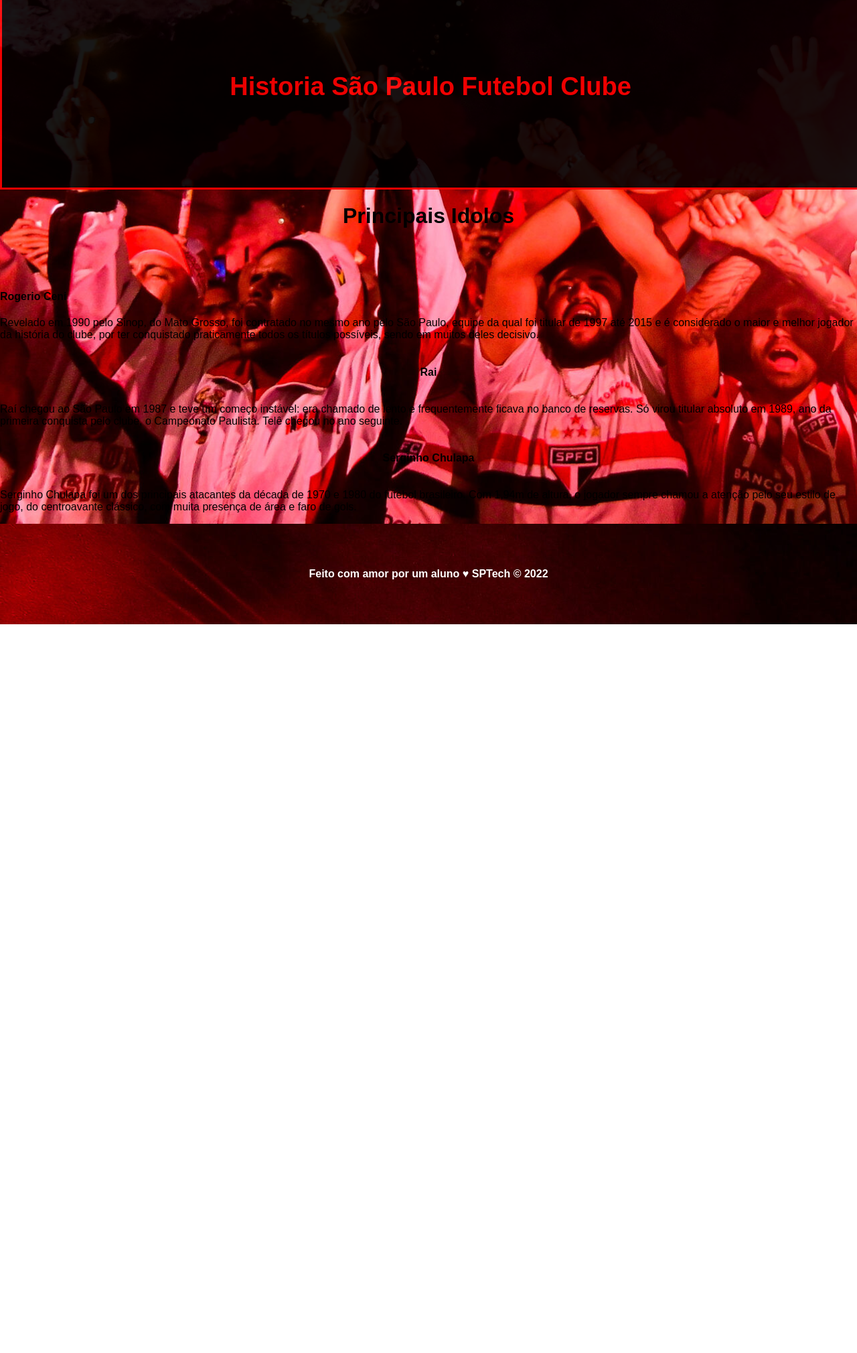
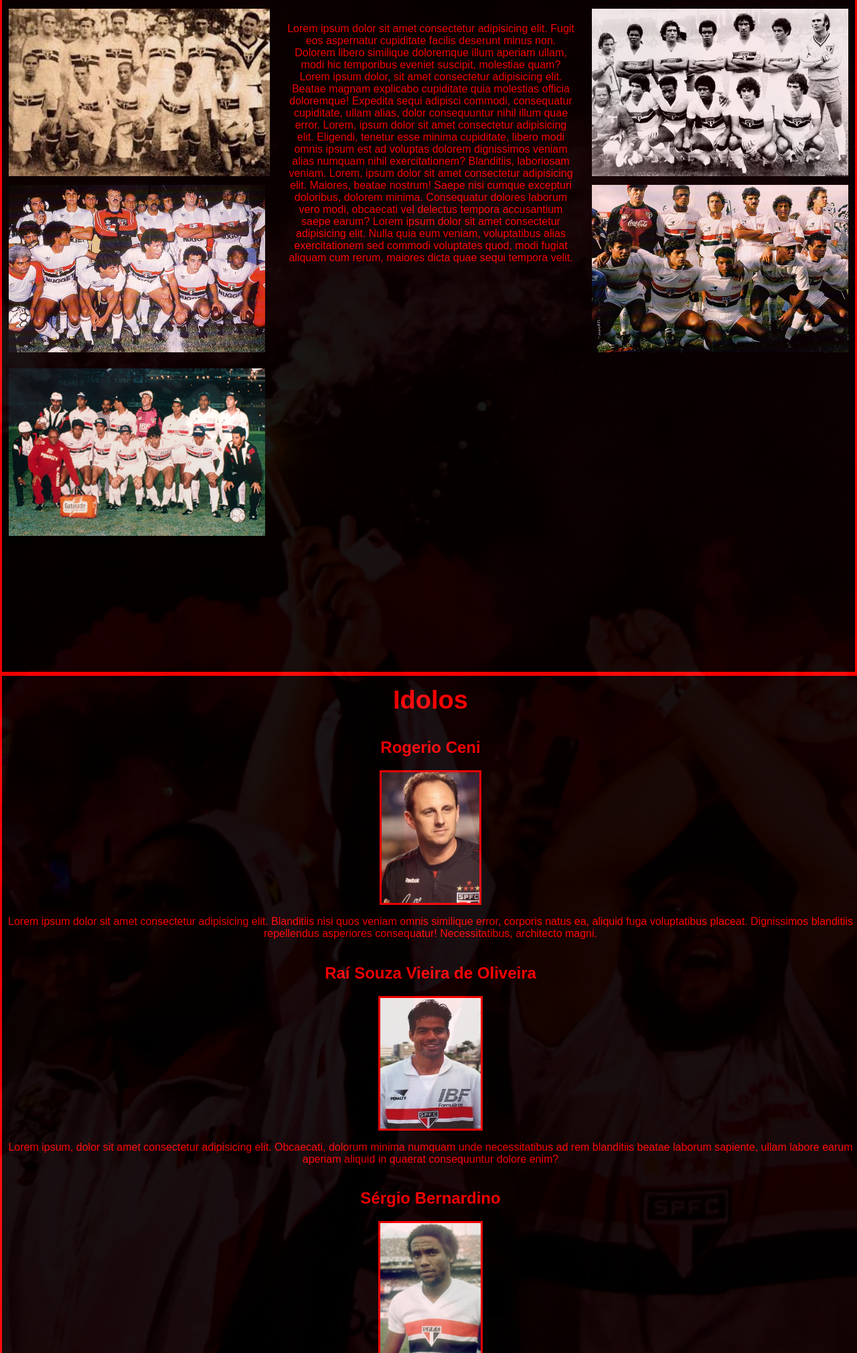
Before and after one commit to WashingtonFarias/ProjetoIndividual, a website: page web-data-viz/site/public/Quem-somos-nós.html in a window 1280 px wide. Shown: the part 780-2800 px from the top of the page at 67% size. Before the commit the page ends 1712 px from the top, so only its background shows below. Drawn offline with Linux system fonts and the light colour scheme.

Commit message:
Adicionado imagens a historia

```diff
--- a/web-data-viz/site/public/Quem-somos-nós.html
+++ b/web-data-viz/site/public/Quem-somos-nós.html
@@ -11,7 +11,8 @@
 
 <body>
     <!--Header-->
-    <div id="div_msg-carrosel"></div>
+
+
     <div class="header">
         <div class="container">
             <h1 class="titulo">São Paulo</h1>
@@ -22,7 +23,7 @@
                     </a>
                 </li>
                 <li>
-                    <a href="./Quem-somos-nós.html">Quem somos nós</a>
+                    <a href="./Quem-somos-nós.html">Historia</a>
                 </li>
                 <li>|</li>
                 <li class="agora">
@@ -34,6 +35,9 @@
             </ul>
         </div>
     </div>
+    <div>
+
+
         <div>
             <div class="banner">
                 <div class="carrossel">
@@ -75,7 +79,7 @@
                             <img src="assets/xb25QR.gif" alt="Gol do Rai, mundial">
                         </div>
                         <div class="slide">
-                        <img src="assets/spfc-são-paulo.gif "alt="Santo Paulo no meio da torcida">
+                            <img src="assets/spfc-são-paulo.gif " alt="Santo Paulo no meio da torcida">
                         </div>
                         <div class="slide">
                             <img src="assets/centesimo-gol-rc.gif" alt="Centesimo gol de Rogerio Ceni">
@@ -99,42 +103,101 @@
                 </div>
             </div>
 
+
             <div id="historia" class="containerHC">
-            <div class="historiaClube">
+                <div class="titulo">
                     <h1>Historia São Paulo Futebol Clube</h1>
-                <p></p>
+                </div>
+                <div class="conteudo">
+                    <div class="imgTime1">
+                        <img src="assets/download.jpeg" alt="">
+                    </div>
+                    <div class="imgTime2">
+                        <img src="assets/1986_brasileiro.jpg" alt="">
+                    </div>
+                    <div class="imgTime5">
+                        <img src="assets/1992_libertadores.jpg" alt="">
+                    </div>
+                    <p>Lorem ipsum dolor sit amet consectetur adipisicing elit. Fugit eos aspernatur cupiditate facilis
+                        deserunt
+                        minus non. Dolorem libero similique doloremque illum aperiam ullam, modi hic temporibus eveniet
+                        suscipit, molestiae quam? Lorem ipsum dolor, sit amet consectetur adipisicing elit. Beatae
+                        magnam
+                        explicabo cupiditate quia molestias officia doloremque! Expedita sequi adipisci commodi,
+                        consequatur
+                        cupiditate, ullam alias, dolor consequuntur nihil illum quae error. Lorem, ipsum dolor sit amet
+                        consectetur adipisicing elit. Eligendi, tenetur esse minima cupiditate, libero modi omnis ipsum
+                        est
+                        ad voluptas dolorem dignissimos veniam alias numquam nihil exercitationem? Blanditiis,
+                        laboriosam
+                        veniam. Lorem, ipsum dolor sit amet consectetur adipisicing elit. Maiores, beatae nostrum! Saepe
+                        nisi cumque excepturi doloribus, dolorem minima. Consequatur dolores laborum vero modi,
+                        obcaecati
+                        vel delectus tempora accusantium saepe earum? Lorem ipsum dolor sit amet consectetur adipisicing
+                        elit. Nulla quia eum veniam, voluptatibus alias exercitationem sed commodi voluptates quod, modi
+                        fugiat aliquam cum rerum, maiores dicta quae sequi tempora velit.</p>
+                    <div class="imgTime4">
+                        <img src="assets/1991_brasileiro.jpg" alt="">
+                    </div>
+                    <div class="imgTime3">
+                        <img src="assets/1977_brasileiro.jpg" alt="">
+                    </div>
+
                 </div>
             </div>
 
-            <div class="titulo">
-                <h1>Principais Idolos</h1>
-            </div>
-            <div class="boxes">
-                <div class="contexto">
-                    <h4>Rogerio Ceni</h4>
 
 
 
-                    <p>Revelado em 1990 pelo Sinop, do Mato Grosso, foi contratado no mesmo ano pelo São Paulo,
-                        equipe da qual foi titular de 1997 até 2015 e é considerado o maior e melhor jogador da
-                        história do clube, por ter conquistado praticamente todos os títulos possíveis, sendo em
-                        muitos deles decisivo. </p>
+            <div class="containerIdolos">
+                <div class="tituloIdolos">
+                    <h1>Idolos</h1>
                 </div>
-                <div class="box">
 
-                    <h4>Rai</h4>
-
-                    <p>Raí chegou ao São Paulo em 1987 e teve um começo instável: era chamado de lento e frequentemente ficava no banco de reservas. Só virou titular absoluto em 1989, ano da primeira conquista pelo clube, o Campeonato Paulista. Telê chegou no ano seguinte.</p>
-                </div>
-                <div class="box">
-                    <h4>Serginho Chulapa</h4>
-
-                    <p> Serginho Chulapa foi um dos principais atacantes da década de 1970 e 1980 do futebol brasileiro. Com 1,94m de altura, o jogador sempre chamou a atenção pelo seu estilo de jogo, do centroavante clássico, com muita presença de área e faro de gols.</p>
+                <div id="rogerioceni" class="rogerioceni">
+                    <div class="tituloRC">
+                        <h2>Rogerio Ceni</h2>
+                        <div class="imgRC">
+                            <img src="assets/Rogerio-Ceni-300x400.jpg" alt="">
                         </div>
                     </div>
+                    <p>Lorem ipsum dolor sit amet consectetur adipisicing elit. Blanditiis nisi quos veniam omnis
+                        similique
+                        error, corporis natus ea, aliquid fuga voluptatibus placeat. Dignissimos blanditiis
+                        repellendus
+                        asperiores consequatur! Necessitatibus, architecto magni.
+                    </p>
+                </div>
+
+                <div id="rai" class="rai">
+                    <div class="tituloRai">
+                        <h2>Raí Souza Vieira de Oliveira</h2>
+                        <div class="imgRai">
+                            <img src="assets/rai-sao-paulo-idolo.jpg" alt="">
                         </div>
                     </div>
+                    <p>Lorem ipsum, dolor sit amet consectetur adipisicing elit. Obcaecati, dolorum minima numquam
+                        unde
+                        necessitatibus ad rem blanditiis beatae laborum sapiente, ullam labore earum aperiam aliquid
+                        in
+                        quaerat consequuntur dolore enim?</p>
                 </div>
+
+                <div id="serginhochulapa" class="serginhochulapa">
+                    <div class="tituloSerginho">
+                        <h2>Sérgio Bernardino</h2>
+                        <div class="imgSerginho">
+                            <img src="assets/chulapa-perfil-sp.jpg" alt="">
+                        </div>
+                    </div>
+                    <p>Lorem ipsum, dolor sit amet consectetur adipisicing elit. Obcaecati, dolorum minima numquam
+                        unde
+                        necessitatibus ad rem blanditiis beatae laborum sapiente, ullam labore earum aperiam aliquid
+                        in
+                        quaerat consequuntur dolore enim?</p>
+                </div>
+            </div>
+
 
             <div class="footer">
                 <div class="container">
--- a/web-data-viz/site/public/css/Quem-somos-nos.css
+++ b/web-data-viz/site/public/css/Quem-somos-nos.css
@@ -4,6 +4,7 @@
     background-image: url(assets-css/202200908_rummens_SPFCxATLETICOGO_3216_-scaled.jpg);
     background-position: center ;
     background-size: cover;
+    width: 100%;
 }
 
 .header {
@@ -67,6 +68,7 @@
     /* border: 2px solid blue; */
     border-radius: 20px;
     overflow: hidden;
+
     /*define onde eu quero colocar o meu elemento na tela */
     /* move o conteudo no seu próprio eixo */
     /*eixo x deitado, eixo y em pé */
@@ -168,75 +170,187 @@
 
 /*------------------------------------------------------Inicio Historia SPFC---------------------------------------------------------*/
 
-.containerHC .historiaClube {
+.containerHC {
     width: 100%;
     display: flex;
-    height: 300px;
+    height: auto;
+    width: auto;
     background-color: rgb(0, 0, 0);
     opacity: 0.90;
     border: solid 3px rgb(255, 0, 0);
+    flex-direction: column;
+    margin: auto;
 }
 
-.historiaClube h1 {
+
+
+
+.conteudo {
+    display: flex;
+    height: 1000px;
+    margin: 0;
+}
+.titulo h1 {
+    padding: 15px;
     font-size: 38px;
     color: red;
     margin: auto;
+    display: flex;
+    justify-content: center;
 }
 
+.conteudo p{
+    color: rgb(250, 0, 0);
+    text-align: center;
+    padding: 15px
+}
+
+.imgTime1 {
+    display: flex;
+    height: 250px;
+    padding: 10px;
+}
+
+.imgTime2   {
+    display: flex;
+    height: 250px;
+    padding: 10px;
+    position: absolute;
+    top:1046px;
+}
+.imgTime3   {
+    display: flex;
+    height: 250px;
+    padding: 10px;
+}
+.imgTime4   {
+    display: flex;
+    height: 250px;
+    padding: 10px;
+    position: absolute;
+    top:1046px;
+    right:3px;
+}
+
+.imgTime5   {
+    display: flex;
+    height: 250px;
+    padding: 10px;
+    position: absolute;
+    top:1320px;
+}
 /*-----------------------------------------------------Fim Historia SPFC------------------------------------------------------------*/
 
 
 /*---------------------------------------------------------Inicio Idolos--------------------------------------------------------------*/
 
-.idolos .container .boxes {
+
+.containerIdolos {
+    width: 100%;
+    display: flex;
+    height: auto;
+    background-color: rgb(0, 0, 0);
+    opacity: 0.90;
+    border: solid 3px rgb(255, 0, 0);
+    flex-direction: column;
+}
+
+.tituloIdolos h1 {
+    padding: 15px;
+    font-size: 38px;
+    color: red;
     margin: auto;
     display: flex;
-
+    justify-content: center;
 }
 
-.idolos {
-    margin: auto;
-    background-color: rgb(0, 0, 0);
-    opacity: 0.90;
-    padding: 30px;
+.rogerioceni {
+    display: flex;
+    margin: 0;
+    flex-direction: column;
 }
 
-.idolos b{
-    color: rgb(0, 0, 0);
-    font-size: 20px;
+.tituloRC{
+    display: flex;
+    color: red;
+    align-items: center;
+    flex-direction: column
+}
+
+.imgRC{
+    display: flex;
+    border: solid red;
+    justify-content: center;;
+}
+
+.imgRC img{
+    height: 195px;
+    justify-content: center;
+}
+
+.rogerioceni p{
+    color: red;
+    text-align: center;
 }
 
 
-.idolos p{
-    font-size: larger;
+.rai {
+    display: flex;
+    margin: 0;
+    flex-direction: column;
 }
 
-.titulo {
+.tituloRai{
     display: flex;
-    justify-content: center;
-    padding-bottom: 50px;
+    color: red;
+    align-items: center;
+    flex-direction: column
 }
 
-.boxes h1 {
-    display: block;
-    align-items: center;
+.imgRai{
+    display: flex;
+    border: solid red;
+    justify-content: center;;
+}
+
+.imgRai img{
+    height: 195px;
+    width: 150px;
+    justify-content: center;
+}
+
+.rai p{
+    color: red;
     text-align: center;
 }
 
-.box img {
-    width: 170px;
-    border: outset rgb(0, 0, 0) 2px;
+.serginhochulapa {
+    display: flex;
+    margin: 0;
+    flex-direction: column;
 }
 
-
-.box {
-    margin: auto;
+.tituloSerginho{
     display: flex;
-    flex-direction: column;
+    color: red;
     align-items: center;
+    flex-direction: column
 }
 
-.idolos p {
+.imgSerginho{
+    display: flex;
+    border: solid red;
+    justify-content: center;;
+}
+
+.imgSerginho img{
+    height: 195px;
+    width: 150px;
+    justify-content: center;
+}
+
+.serginhochulapa p{
+    color: red;
     text-align: center;
 }
 /*---------------------------------------------------------Fim Idolos-----------------------------------------------------------------*/
@@ -246,7 +360,7 @@
 
 
 .footer {
-    margin: auto;
+    margin: 0;
     background-image: url(assets-css/202200908_rummens_SPFCxATLETICOGO_3216_-scaled.jpg);
     height: 150px;
     color: #fff;
```
Also changed, not shown: web-data-viz/site/public/Index.html (+5 -4 lines), web-data-viz/site/public/cadastro.html (+1 -1 lines), web-data-viz/site/public/assets/1977_brasileiro.jpg (added), web-data-viz/site/public/assets/1986_brasileiro.jpg (added), web-data-viz/site/public/assets/1991_brasileiro.jpg (added), web-data-viz/site/public/assets/1992_libertadores.jpg (added), web-data-viz/site/public/assets/Rai_em_2009_cropped.jpg (added), web-data-viz/site/public/assets/Rogerio-Ceni-300x400.jpg (added), web-data-viz/site/public/assets/chulapa-perfil-sp.jpg (added), web-data-viz/site/public/assets/download.jpeg (added), web-data-viz/site/public/assets/rai-sao-paulo-idolo.jpg (added), web-data-viz/site/public/assets/rai.jpeg (added). Lines whose indentation alone changed are shown as unchanged.
